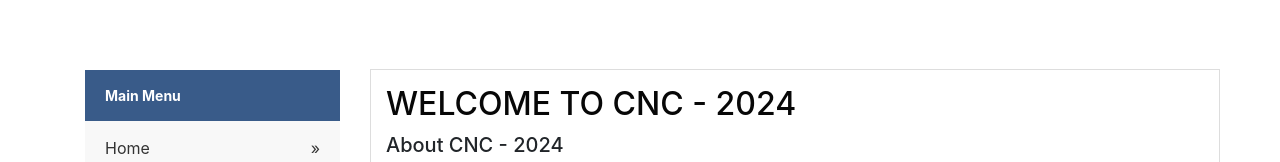
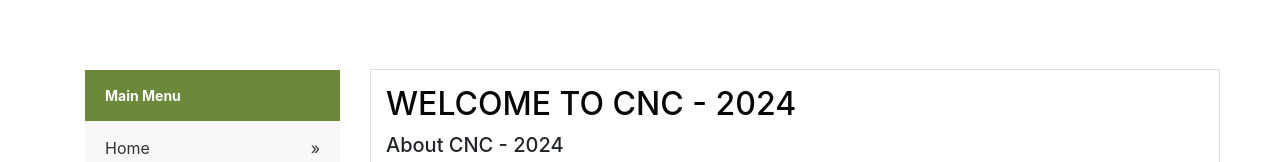
Before and after one commit to ctccri/ctccri.github.io, a plain HTML site: page ieee-mass-CNC-2024/index.html in a window 1280 px wide. Shown: the part 410-572 px from the top of the page. Drawn offline with nearby package versions, Linux system fonts and the light colour scheme.

Commit message:
a commit

```diff
--- a/ieee-mass-CNC-2024/style.css
+++ b/ieee-mass-CNC-2024/style.css
@@ -145,7 +145,9 @@
 
 /* The main title for the sidebar menu */
 .list-group .title {
-    background-color: #395b89;
+    /*background-color: #395b89;*/
+    background-color: #6c8939;
+
     /* Green background */
     color: white;
     /* White text color */
```
Also changed, not shown: ieee-mass-CNC-2024/Seoul7.png.
